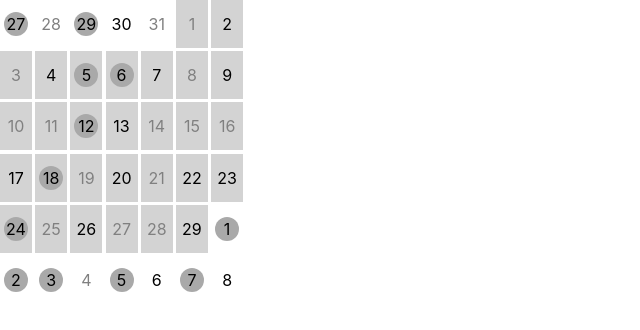
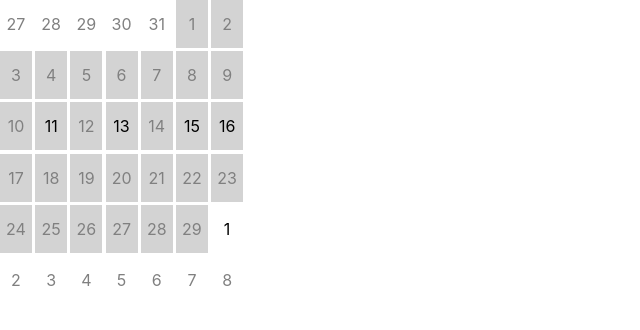
Before and after one commit to todorovski-vasil/react-selective-calendar, a React (Create React App) app: page / in a window 1280 px wide. Shown: the top 330 px of the page, without its empty margins (0-640 px from the left). Built offline with nearby package versions, Linux system fonts and the light colour scheme.

Commit message:
Added input of available days to the calendar component - need to add pagination to the calendar (change month) - need to add method for returning selected days

```diff
--- a/src/App.js
+++ b/src/App.js
@@ -4,9 +4,26 @@ import './App.css';
 import Calendar from './components/Calendar/Calendar';
 
 function App() {
+  const today = new Date();
+  const calData = {
+    availableDates: [
+      { year: 2020, month: 1, day: 10},
+      { year: 2020, month: 2, day: 11},
+      { year: 2020, month: 2, day: 13},
+      { year: 2020, month: 2, day: 15},
+      { year: 2020, month: 2, day: 16},
+      { year: 2020, month: 3, day: 1}
+    ],
+    startDate: {
+      year: today.getUTCFullYear(),
+      month: today.getMonth() + 1,
+      day: today.getDate()
+    }
+  }
+
   return (
     <div>
-      <Calendar/>
+      <Calendar data={calData}/>
     </div>
   );
 }
--- a/src/components/Calendar/calendar.jsx
+++ b/src/components/Calendar/calendar.jsx
@@ -3,36 +3,57 @@ import styles from './Calendar.module.css';
 import Day from "./Day/Day";
 
 class Calendar extends Component {
-    constructor() {
-        super();
+    constructor(props) {
+        super(props);
 
-        let date = new Date();
-        let day = date.getDate();
-        let month = date.getMonth();
-        let dayOfWeek = (date.getDay() + 6) % 7;
-        let removeDays = day + (dayOfWeek - (day % 7));
-        date.setDate(date.getDate() - removeDays);
+        this.state = {};
+    }
 
-        let days = [];
+    static getDerivedStateFromProps(props, state) {
+        let days = Calendar.getVisibleDays(props.data.startDate, props.data.availableDates);
+
+        if(state.days) {
+            days = days.map(day => {
+                let foundDay = state.days.find(d => day.key === d.key);
+                if(foundDay) {
+                    day.selected = foundDay.selected;
+                }
+                return day;
+            });
+        }
+
+        return { days: days };
+    }
+
+    static getVisibleDays = (workingDate, availableDates) => {
+        const date = new Date(workingDate.year + "-" + workingDate.month + "-" + workingDate.day)
+        const month = date.getMonth();
+        date.setDate(date.getDate() - (date.getDate() - 1));
+        date.setDate(date.getDate() - (date.getDay() - 1));
+
+        const days = [];
         for(let i=42; i!==0; i--) {
+            const available = typeof availableDates === "undefined" || availableDates.some(avDate => {
+                return (avDate.day === date.getDate() &&
+                    avDate.month === (date.getMonth() + 1) &&
+                    avDate.year === date.getUTCFullYear());
+            });
+
             days.push({
                 key: date.getTime(),
                 day: date.getDate(),
-                forbidden: (Math.random() * 3 > 2),
-                selected: (Math.random() * 10 > 5),
+                forbidden: !available,
+                selected: false,
                 currentMonth: date.getMonth() === month
             });
             date.setDate(date.getDate() + 1);
         }
-
-        this.state = {
-            days: days
-        };
+        return days;
     }
 
     render() {
         return (
-            <div className={styles.Calendar} onClick={e => alert("click Calendar")}>
+            <div className={styles.Calendar}>
                 {this.state.days.map(day => <Day
                     key={day.key}
                     day={day.day}
@@ -49,14 +70,16 @@ class Calendar extends Component {
     }
 
     toggleSelect = key => {
-        let days = [...this.state.days];
-        let clickedDay = days.find(day => day.key === key);
+        const days = this.state.days.map(day => {
+            if(day.key === key) {
+                if(!day.forbidden && day.currentMonth) {
+                    day.selected = !day.selected;
+                }
+            }
+            return day;
+        });
 
-        if(!clickedDay.forbidden) {
-            clickedDay.selected = !clickedDay.selected;
-        }
-
-        this.setState({ days });
+        this.setState({ days: days });
     }
 }
 
```
